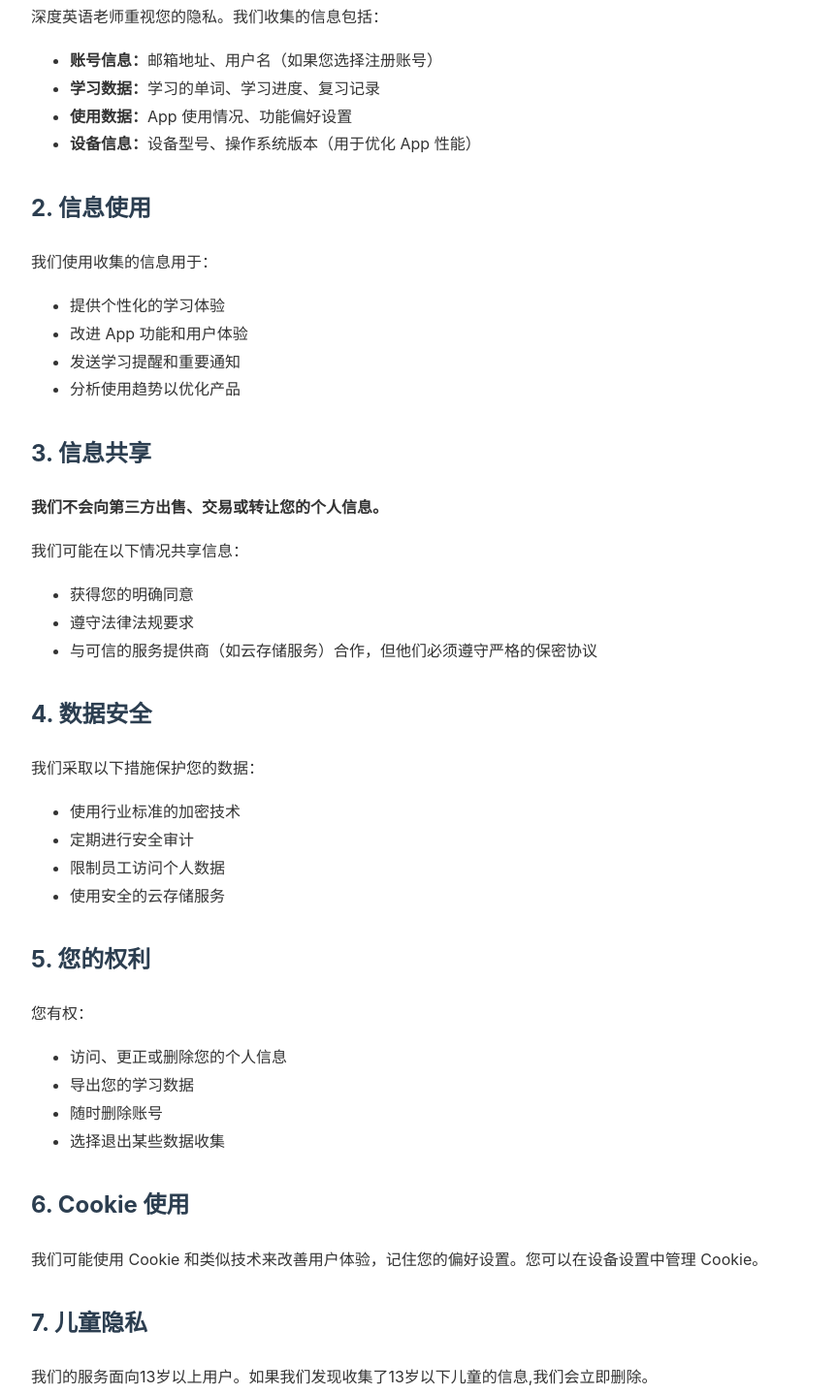
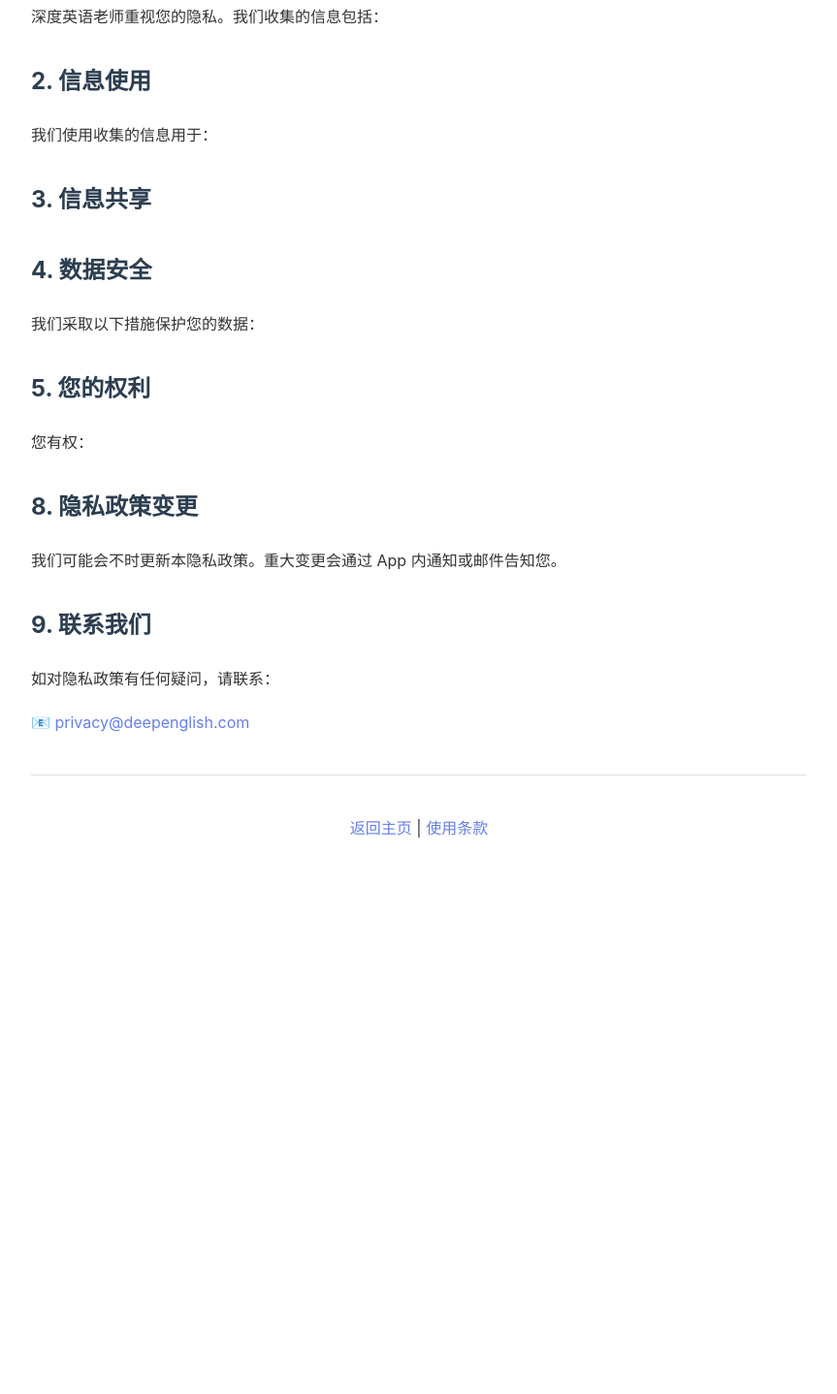
Before and after one commit to aadebuger/deepenglish, a plain HTML site: page privacy.html in a window 1280 px wide. Shown: the part 326-1764 px from the top of the page at 97% size, without its empty margins (208-1071 px from the left). After the commit the page ends 1251 px from the top, so only its background shows below. Drawn offline with Linux system fonts and the light colour scheme.

Commit message:
Update privacy policy by removing sections
Removed several sections related to information collection, usage, sharing, and cookie usage from the privacy policy.

```diff
--- a/privacy.html
+++ b/privacy.html
@@ -47,60 +47,33 @@
     <h2>1. 信息收集</h2>
     <p>深度英语老师重视您的隐私。我们收集的信息包括：</p>
     <ul>
-        <li><strong>账号信息：</strong>邮箱地址、用户名（如果您选择注册账号）</li>
-        <li><strong>学习数据：</strong>学习的单词、学习进度、复习记录</li>
-        <li><strong>使用数据：</strong>App 使用情况、功能偏好设置</li>
-        <li><strong>设备信息：</strong>设备型号、操作系统版本（用于优化 App 性能）</li>
+
     </ul>
 
     <h2>2. 信息使用</h2>
     <p>我们使用收集的信息用于：</p>
     <ul>
-        <li>提供个性化的学习体验</li>
-        <li>改进 App 功能和用户体验</li>
-        <li>发送学习提醒和重要通知</li>
-        <li>分析使用趋势以优化产品</li>
-    </ul>
+        </ul>
 
     <h2>3. 信息共享</h2>
-    <p><strong>我们不会向第三方出售、交易或转让您的个人信息。</strong></p>
-    <p>我们可能在以下情况共享信息：</p>
-    <ul>
-        <li>获得您的明确同意</li>
-        <li>遵守法律法规要求</li>
-        <li>与可信的服务提供商（如云存储服务）合作，但他们必须遵守严格的保密协议</li>
-    </ul>
 
     <h2>4. 数据安全</h2>
     <p>我们采取以下措施保护您的数据：</p>
     <ul>
-        <li>使用行业标准的加密技术</li>
-        <li>定期进行安全审计</li>
-        <li>限制员工访问个人数据</li>
-        <li>使用安全的云存储服务</li>
     </ul>
 
     <h2>5. 您的权利</h2>
     <p>您有权：</p>
     <ul>
-        <li>访问、更正或删除您的个人信息</li>
-        <li>导出您的学习数据</li>
-        <li>随时删除账号</li>
-        <li>选择退出某些数据收集</li>
-    </ul>
+     </ul>
 
-    <h2>6. Cookie 使用</h2>
-    <p>我们可能使用 Cookie 和类似技术来改善用户体验，记住您的偏好设置。您可以在设备设置中管理 Cookie。</p>
-
-    <h2>7. 儿童隐私</h2>
-    <p>我们的服务面向13岁以上用户。如果我们发现收集了13岁以下儿童的信息,我们会立即删除。</p>
 
     <h2>8. 隐私政策变更</h2>
     <p>我们可能会不时更新本隐私政策。重大变更会通过 App 内通知或邮件告知您。</p>
 
     <h2>9. 联系我们</h2>
     <p>如对隐私政策有任何疑问，请联系：</p>
-    <p>📧 <a href="mailto:privacy@deepenglish.com">privacy@deepenglish.com</a></p>
+    <p>📧 <a href="mailto:30758919@qq.com">privacy@deepenglish.com</a></p>
 
     <hr style="margin: 40px 0; border: none; border-top: 1px solid #e0e0e0;">
     <p style="text-align: center;">
```
